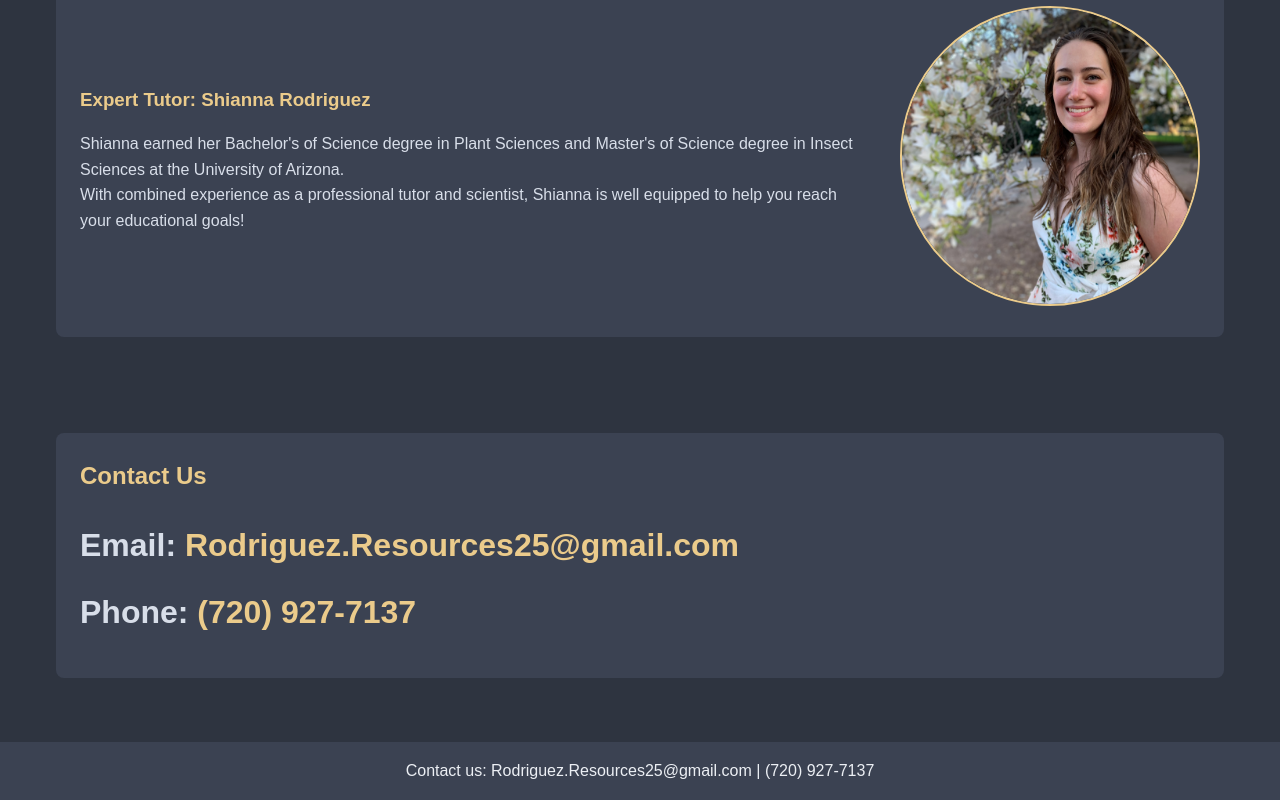
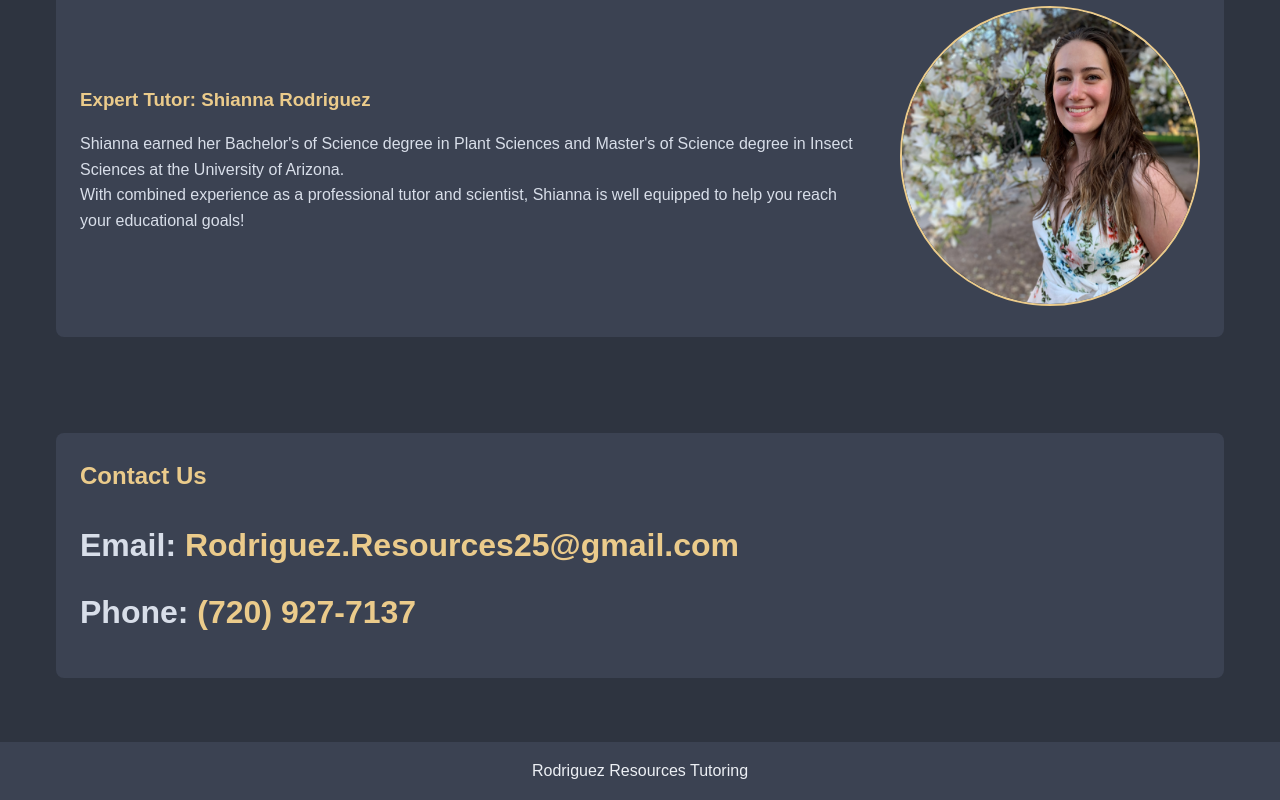
Before and after one commit to rudolphrj/tutor-redux, a plain HTML site: page index.html in a window 1280 px wide. Shown: the part 829-1629 px from the top of the page. Drawn offline with Linux system fonts and the light colour scheme.

Commit message:
changed footnote

```diff
--- a/index.html
+++ b/index.html
@@ -343,7 +343,7 @@ footer {
 
 
     <footer>
-        <p>Contact us: Rodriguez.Resources25@gmail.com | (720) 927-7137</p>
+        <p>Rodriguez Resources Tutoring</p>
     </footer>
 </body>
 </html>
```
